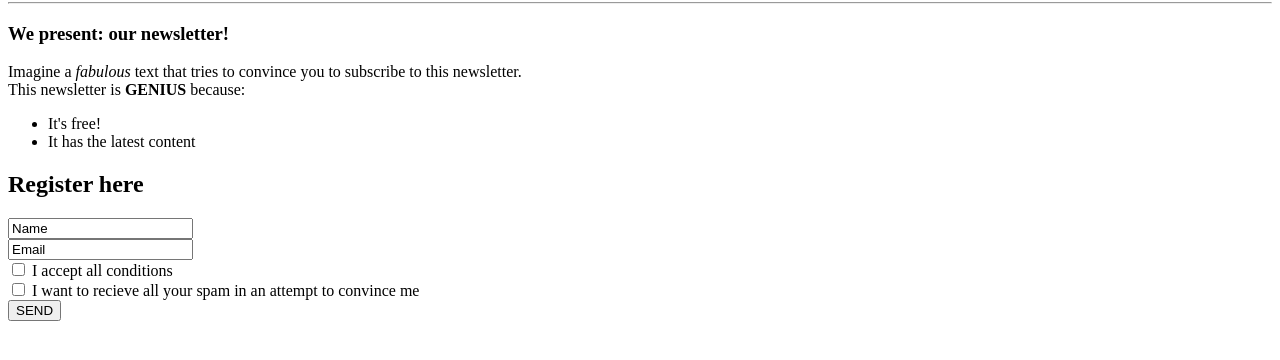
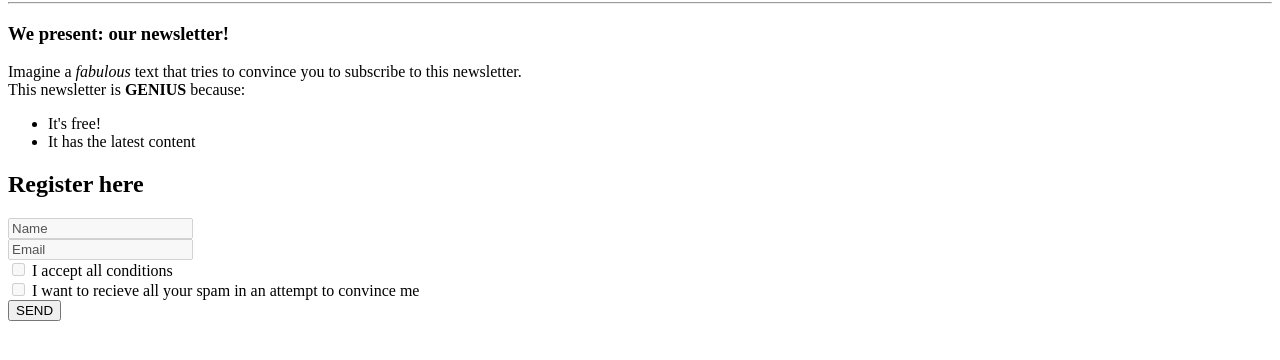
Before and after one commit to phlexipus/School-stuff, a plain HTML site: page index.html in a window 1280 px wide. Shown: the part 78-438 px from the top of the page. Drawn offline with Linux system fonts and the light colour scheme.

Commit message:
Update index.html

```diff
--- a/index.html
+++ b/index.html
@@ -25,16 +25,17 @@
 
                 <form>
 
-                    <input type="text" id="name" value="Name"><br>
-                    <input type="text" id="email" value="Email"><br>
-                    <input type="checkbox" id="first">
+                    <input type="text" id="name" value="Name" disabled="name"><br>
+                    <input type="text" id="email" value="Email" disabled="email"><br>
+                    <input type="checkbox" id="first" disabled="checkbox">
                     <label for="first">I accept all conditions</label><br>
-                    <input type="checkbox" id="second">
+                    <input type="checkbox" id="second" disabled="checkbox">
                     <label for="second">I want to recieve all your spam in an attempt to convince me</label><br>
                     <input type="button" id="send" value="SEND">
 
                 </form>
 
+
         </body>
 
 </html>
```
